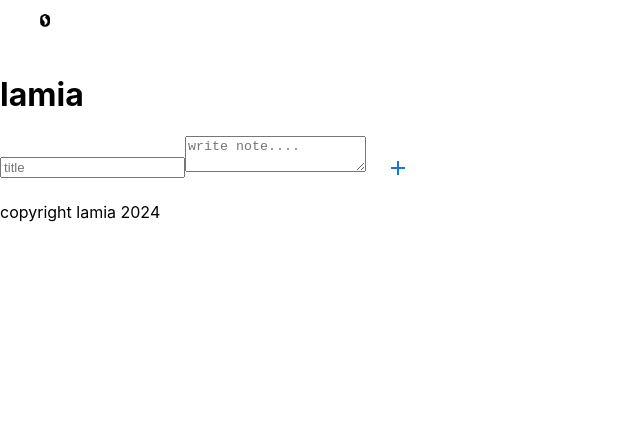
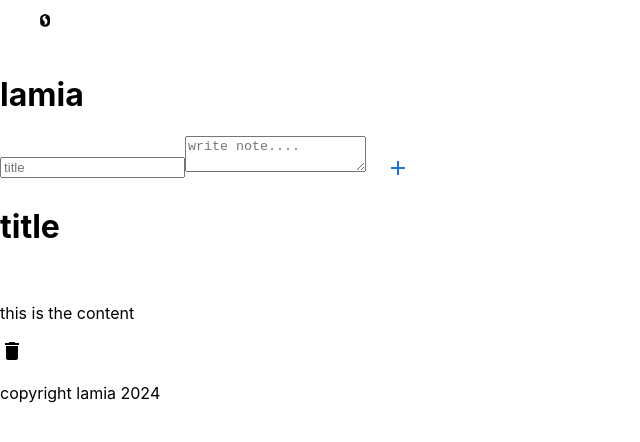
Before and after one commit to Fatiha26/google-keep-app-react, a React (Create React App) app: page / in a window 1280 px wide. Shown: the top 442 px of the page, without its empty margins (0-640 px from the left). Built offline with nearby package versions, Linux system fonts and the light colour scheme.

Commit message:
create and delete note created

```diff
--- a/src/App.jsx
+++ b/src/App.jsx
@@ -2,6 +2,7 @@ import React from 'react'
 import Header from './Header';
 import Footer from './Footer'
 import CreateNote from './CreateNote'
+import Note from './Note';
 
 
 const App = () => {
@@ -9,6 +10,7 @@ const App = () => {
         <>
         <Header />
         <CreateNote />
+        <Note />
         <Footer />
         </>
     )
--- a/src/CreateNote.jsx
+++ b/src/CreateNote.jsx
@@ -7,7 +7,7 @@ const CreateNote = () => {
         <>
         <div className="main_note">
             <form action="">
-                <input type="text" placeholder='title' />
+                <input type="text" placeholder='title' autoComplete='off' />
                 <textarea placeholder='write note....'></textarea>
                 <Button>
                     <AddIcon/>
--- /dev/null
+++ b/src/Note.jsx
@@ -0,0 +1,18 @@
+import React from 'react'
+import DeleteIcon from '@mui/icons-material/Delete';
+
+const Note = () => {
+    return(
+        <>
+        <div className="note">
+            <h1>title</h1>
+            <br />
+            <p>this is the content</p>
+            <DeleteIcon/>
+        </div>
+
+        </>
+    )
+};
+
+export default Note;
```
